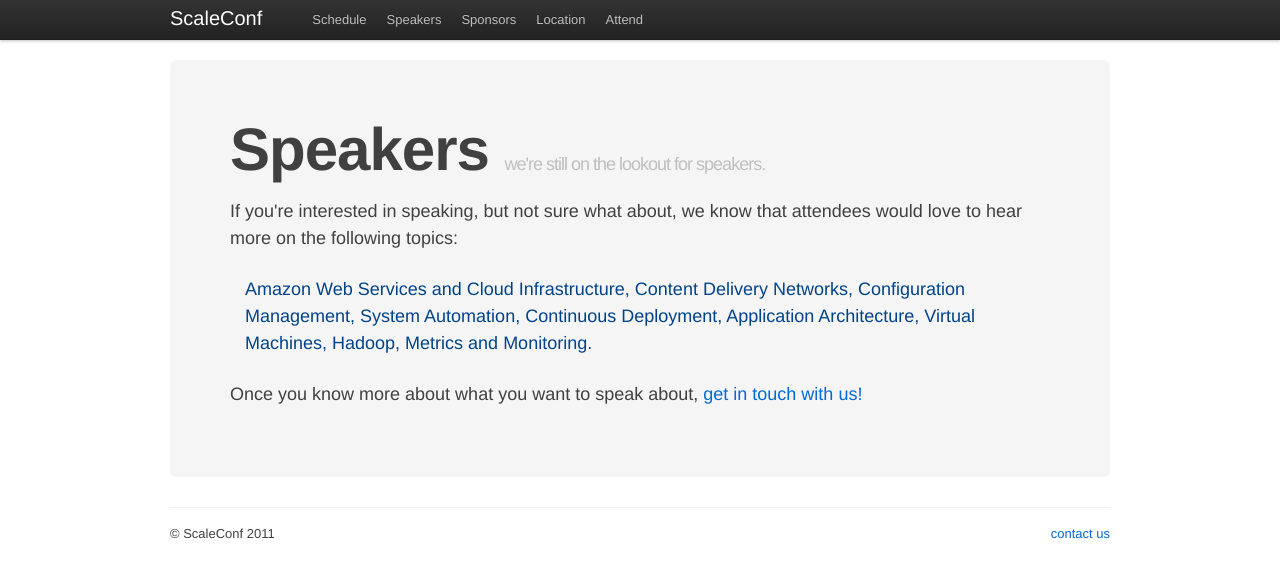
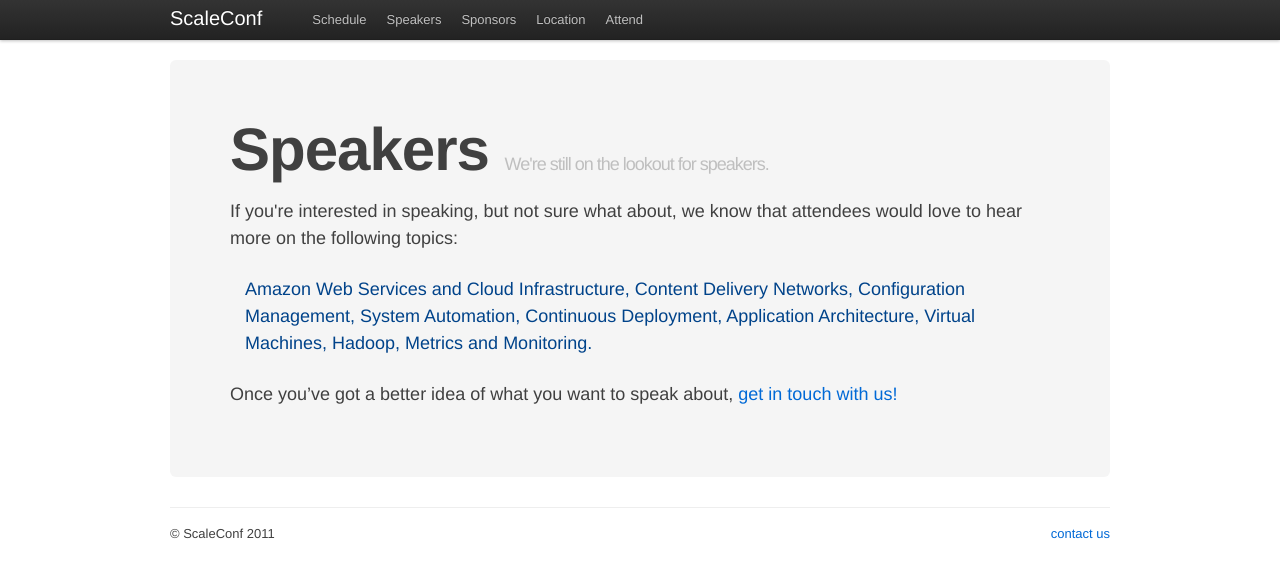
Before and after one commit to scaleconf/scaleconf.github.com, a Jekyll site: the page built from speakers.html, in a window 1280 px wide. Shown: the top 578 px of the page. Built offline with Jekyll 4.4.1, drawn with Linux system fonts in a browser that asks for light colours; Markdown is read by kramdown in place of the engine named in the settings.

Commit message:
Copy tweaks

```diff
--- a/speakers.html
+++ b/speakers.html
@@ -5,13 +5,13 @@
 ---
       <!-- Main hero unit for a primary marketing message or call to action -->
       <div class="hero-unit">
-          <h1>Speakers <small>we're still on the lookout for speakers.</small></h1><br/>
+          <h1>Speakers <small>We're still on the lookout for speakers.</small></h1><br/>
           <p>If you're interested in speaking, but not sure what about, we know that attendees would love to hear more on the following topics: </p>
           <p style='padding:15px;color:#00438A'>
                   Amazon Web Services and Cloud Infrastructure, Content Delivery Networks, Configuration Management, System Automation, Continuous Deployment,
                   Application Architecture, Virtual Machines, Hadoop, Metrics and Monitoring.
           </p>
-          <p>Once you know more about what you want to speak about, <a href='/contact-us'>get in touch with us!</a> </p>
+          <p>Once you&#8217;ve got a better idea of what you want to speak about, <a href='/contact-us'>get in touch with us!</a> </p>
 
 <!--
       <div class="row">
```
